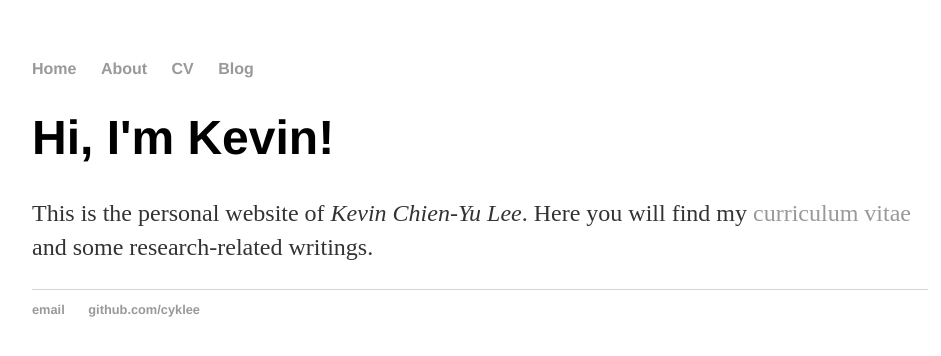
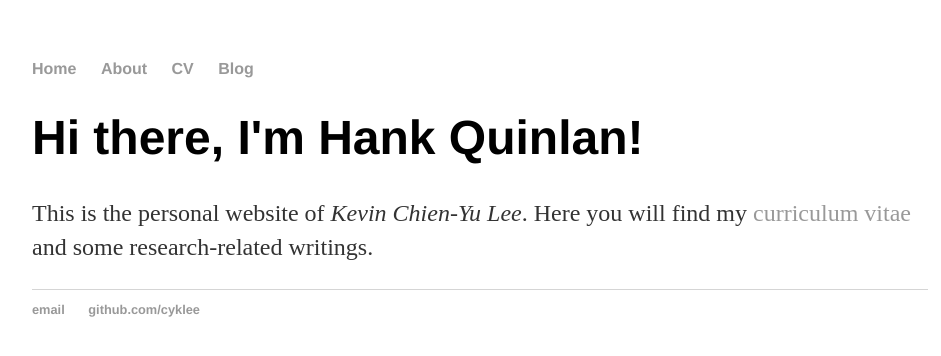
Before and after one commit to cyklee/cyklee.github.io, a Jekyll site: the page built from index.html, in a window 1280 px wide. Shown: the top 356 px of the page, without its empty margins (160-1101 px from the left). Built offline with Jekyll 4.4.1, drawn with Linux system fonts in a browser that asks for light colours.

Commit message:
Update index.html

```diff
--- a/index.html
+++ b/index.html
@@ -1,30 +1,8 @@
-<!DOCTYPE html>
-<html>
-	<head>
-		<title>Kevin C Lee</title>
-		<!-- link to main stylesheet -->
-		<link rel="stylesheet" type="text/css" href="/css/main.css">
-	</head>
-	<body>
-		<nav>
-    		<ul>
-        		<li><a href="/">Home</a></li>
-	        	<li><a href="/about">About</a></li>
-        		<li><a href="/cv">CV</a></li>
-        		<li><a href="/blog">Blog</a></li>
-    		</ul>
-		</nav>
-		<div class="container">
-    		<div class="blurb">
-        		<h1>Hi, I'm Kevin!</h1>
-				<p>This is the personal website of <em>Kevin Chien-Yu Lee</em>. Here you will find my <a href="/about">curriculum vitae</a>  and some research-related writings. </p>
-    		</div><!-- /.blurb -->
-		</div><!-- /.container -->
-		<footer>
-    		<ul>
-        		<li><a href="mailto:cykevinlee@gmail.com">email</a></li>
-        		<li><a href="https://github.com/cyklee">github.com/cyklee</a></li>
-			</ul>
-		</footer>
-	</body>
-</html>
+---
+layout: default
+title: Kevin C Lee, Microbiologist
+---
+<div class="blurb">
+	<h1>Hi there, I'm Hank Quinlan!</h1>
+	<p>This is the personal website of <em>Kevin Chien-Yu Lee</em>. Here you will find my <a href="/about">curriculum vitae</a>  and some research-related writings. </p>
+	</div><!-- /.blurb -->
```
